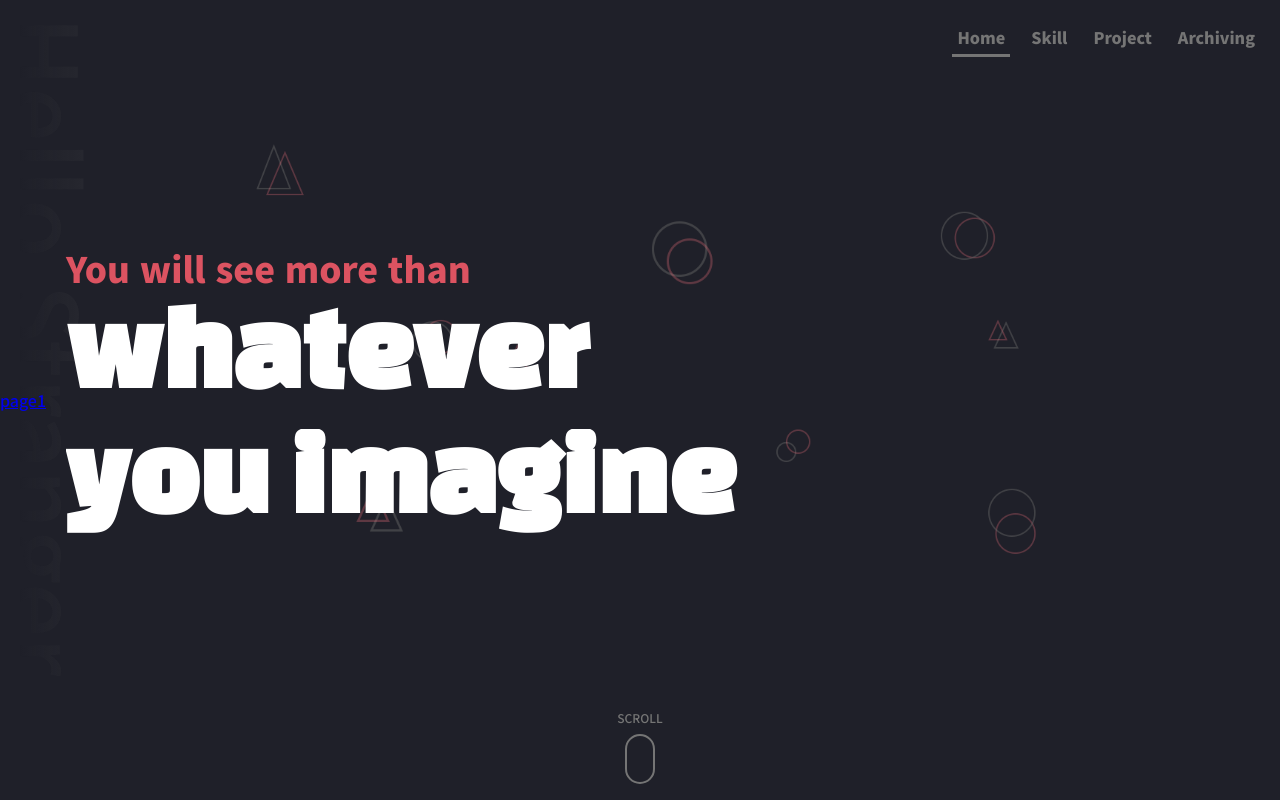
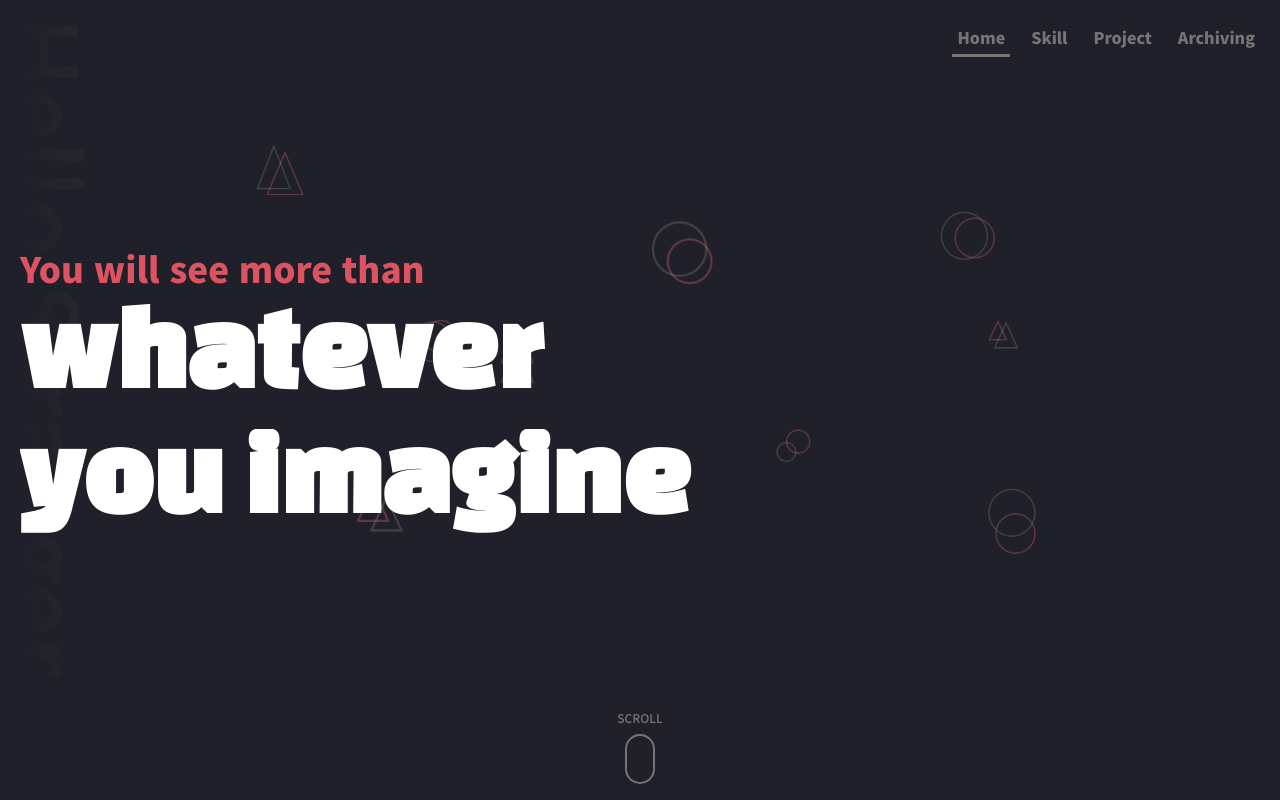
Before and after one commit to chae-lin/chaelin-react-web, a React (Create React App) app: page / in a window 1280 px wide. Built offline with nearby package versions, Linux system fonts and the light colour scheme.

Commit message:
feat: 테스트코드 삭제

```diff
--- a/src/project/portfolio/index.tsx
+++ b/src/project/portfolio/index.tsx
@@ -35,9 +35,6 @@ const Portfolio = () => {
         className="swiper-portfolio"
       >
         <SwiperSlide>
-          <Link to="/page1" style={{ zIndex: 555 }}>
-            page1
-          </Link>
           <Home handleScroll={handleScroll} />
         </SwiperSlide>
         <SwiperSlide>
```
